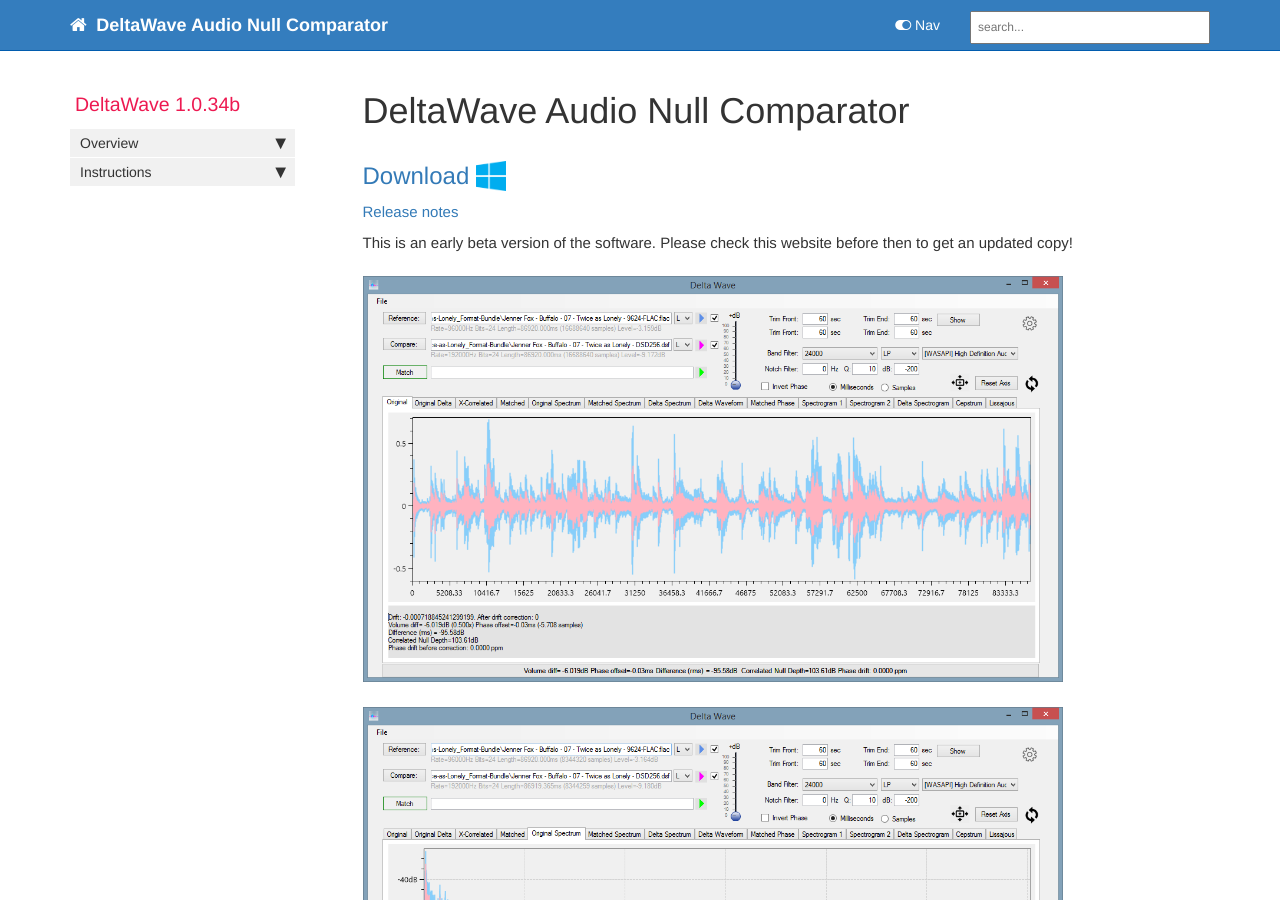
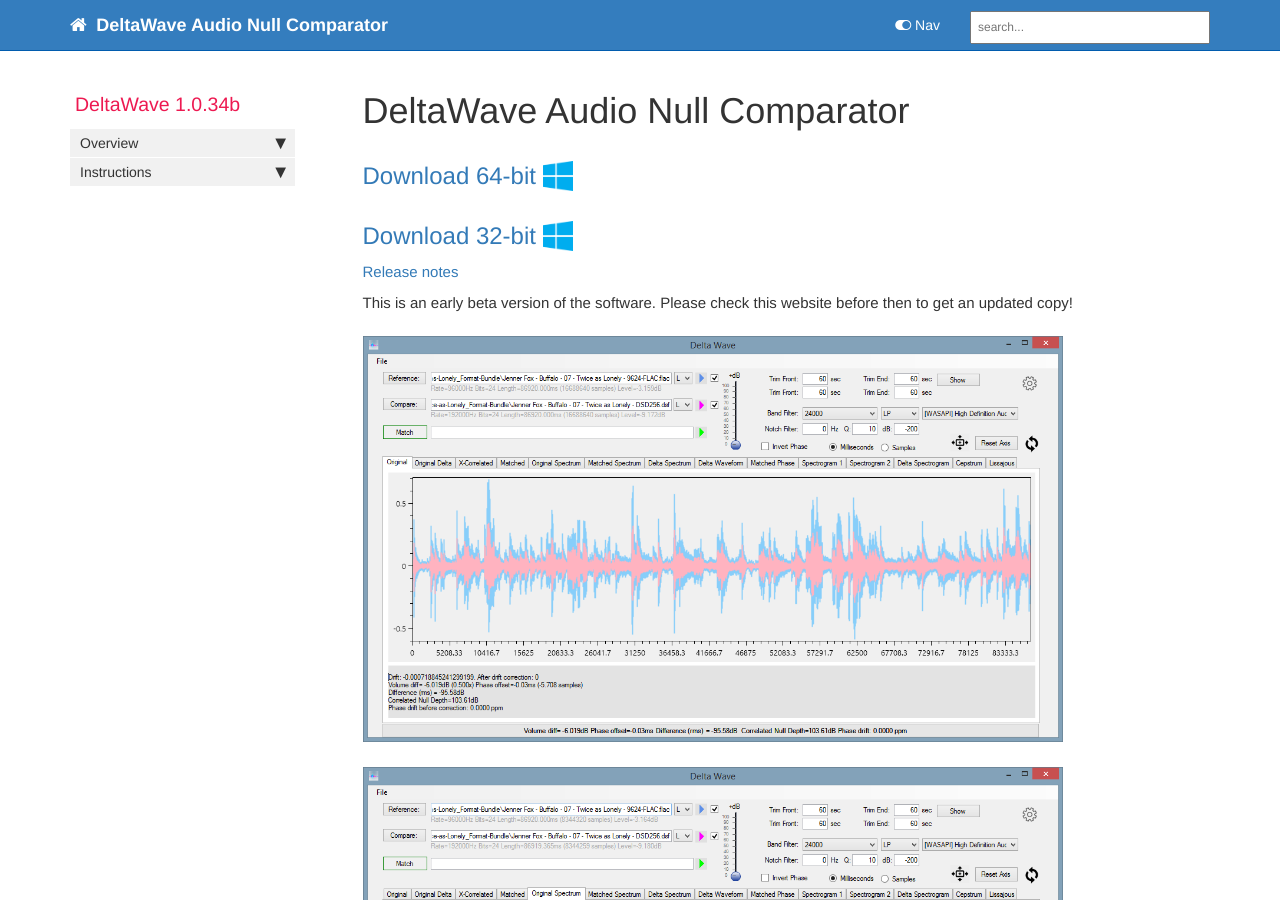
Before and after one commit to pkane2001/DeltaWave, a Jekyll site: the page built from docs/index.md, in a window 1280 px wide and 900 px high. Built offline with Jekyll 4.4.1, drawn with Linux system fonts in a browser that asks for light colours; nearby versions of some CDN libraries; comment, search, counter and statistics services are not loaded.

Commit message:
no message

```diff
--- a/docs/index.md
+++ b/docs/index.md
@@ -9,7 +9,10 @@ title: DeltaWave Audio Null Comparator
 comments: true
 ---
 
-## <a href="DeltaWaveSetup.zip">Download  <input type="image" id="download" alt="Download" src="images/windows-logo.png" width="30" align="top">   </a>
+## <a href="DeltaWaveSetup.zip">Download 64-bit  <input type="image" id="download" alt="Download" src="images/windows-logo.png" width="30" align="top">   </a>
+
+## <a href="DeltaWaveSetup32.zip">Download 32-bit <input type="image" id="download" alt="Download 32-bit" src="images/windows-logo.png" width="30" align="top">   </a>
+
 [Release notes](pages/mydoc/release_notes_1.0b.md)
 
 This is an early beta version of the software. Please check this website before then to get an updated copy!
```
